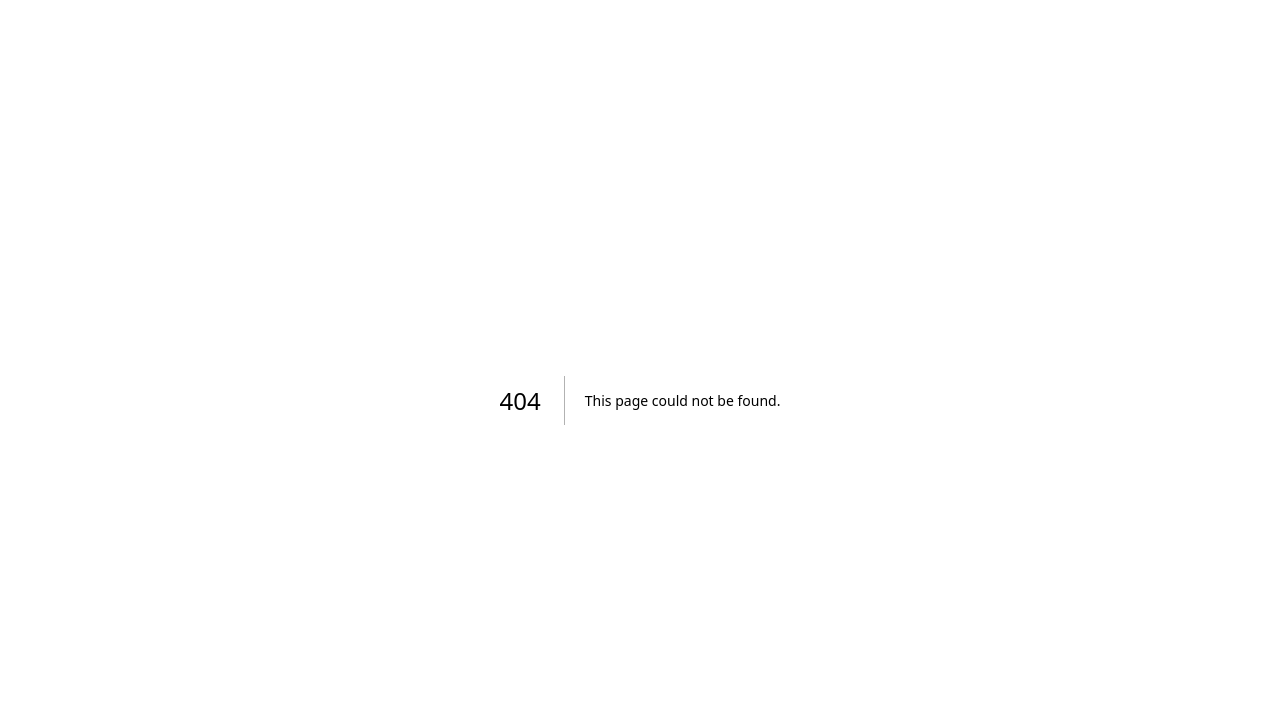
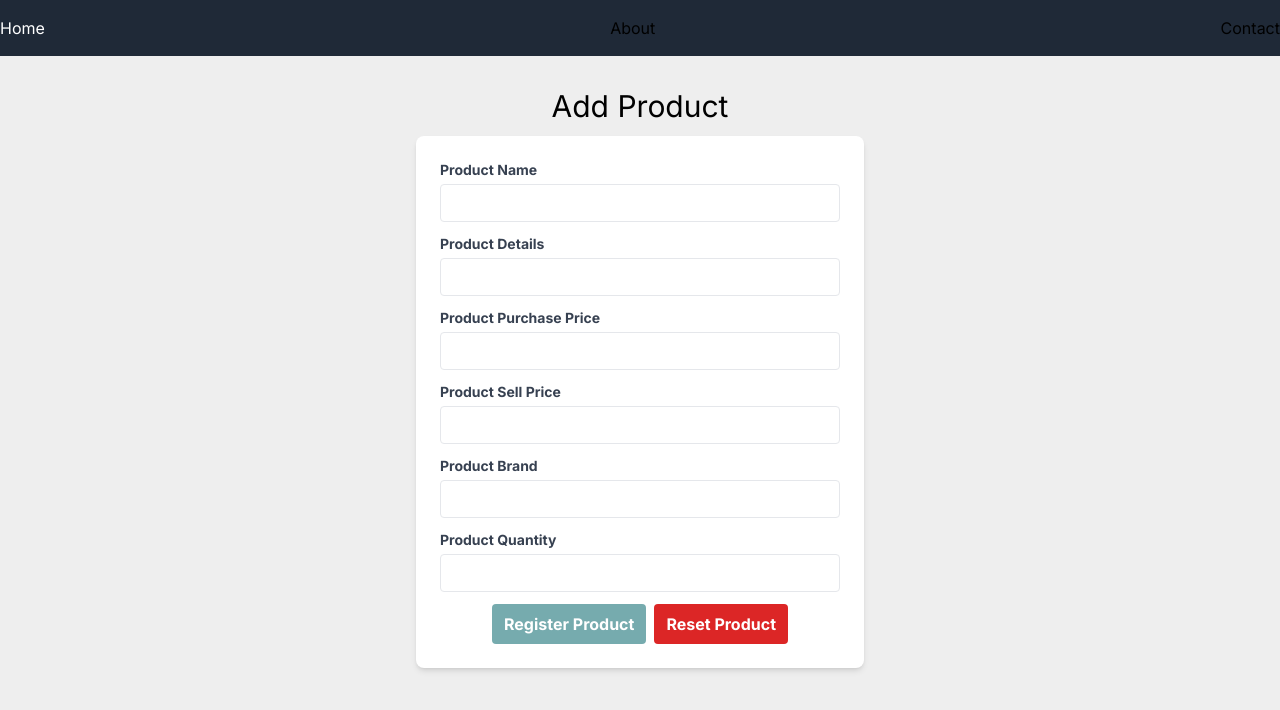
Before and after one commit to safkatms/all-in-one-business-solution, a Next.js app in the folder frontend/: page /InventoryManagement/AddProduct in a window 1280 px wide. Before the commit this address had no page. Shown: the top 710 px of the page. Built offline with nearby package versions, Linux system fonts and the light colour scheme.

Commit message:
addItem+UpdateItem

```diff
--- /dev/null
+++ b/frontend/src/app/InventoryManagement/AddProduct/page.tsx
@@ -0,0 +1,115 @@
+import InventoryProductTable from "@/components/Inventorytable";
+import Header from "@/components/publicheader";
+
+export default function AddProduct() {
+  return (
+    <>
+      <Header />
+      <h1 className="text-3xl text-center mt-8">Add Product</h1>
+      <div className="flex justify-center mt-3">
+        <form className="w-full max-w-md bg-white rounded-lg shadow-md p-6">
+          <div className="mb-3">
+            <label
+              htmlFor="productName"
+              className="block text-gray-700 font-bold mb-1 text-sm"
+            >
+              Product Name
+            </label>
+            <input
+              type="text"
+              name="productName"
+              id="productName"
+              className="appearance-none border rounded w-full py-2 px-3 text-gray-700 leading-tight focus:outline-none focus:shadow-outline"
+            />
+          </div>
+          <div className="mb-3">
+            <label
+              htmlFor="productDetails"
+              className="block text-gray-700 font-bold mb-1 text-sm"
+            >
+              Product Details
+            </label>
+            <input
+              type="text"
+              name="productDetails"
+              id="productDetails"
+              className="appearance-none border rounded w-full py-2 px-3 text-gray-700 leading-tight focus:outline-none focus:shadow-outline"
+            />
+          </div>
+          <div className="mb-3">
+            <label
+              htmlFor="productPurchasePrice"
+              className="block text-gray-700 font-bold mb-1 text-sm"
+            >
+              Product Purchase Price
+            </label>
+            <input
+              type="number"
+              name="productPurchasePrice"
+              id="productPurchasePrice"
+              className="appearance-none border rounded w-full py-2 px-3 text-gray-700 leading-tight focus:outline-none focus:shadow-outline"
+            />
+          </div>
+          <div className="mb-3">
+            <label
+              htmlFor="productSellPrice"
+              className="block text-gray-700 font-bold mb-1 text-sm"
+            >
+              Product Sell Price
+            </label>
+            <input
+              type="number"
+              name="productSellPrice"
+              id="productSellPrice"
+              className="appearance-none border rounded w-full py-2 px-3 text-gray-700 leading-tight focus:outline-none focus:shadow-outline"
+            />
+          </div>
+          <div className="mb-3">
+            <label
+              htmlFor="productBrand"
+              className="block text-gray-700 font-bold mb-1 text-sm"
+            >
+              Product Brand
+            </label>
+            <input
+              type="text"
+              name="productBrand"
+              id="productBrand"
+              className="appearance-none border rounded w-full py-2 px-3 text-gray-700 leading-tight focus:outline-none focus:shadow-outline"
+            />
+          </div>
+          <div className="mb-3">
+            <label
+              htmlFor="productQuantity"
+              className="block text-gray-700 font-bold mb-1 text-sm"
+            >
+              Product Quantity
+            </label>
+            <input
+              type="number"
+              name="productQuantity"
+              id="productQuantity"
+              className="appearance-none border rounded w-full py-2 px-3 text-gray-700 leading-tight focus:outline-none focus:shadow-outline"
+            />
+          </div>
+          <div className="text-center">
+            <button
+              type="submit"
+              className="bg-buttonColor hover:bg-buttonHover text-white font-bold py-2 px-3 rounded focus:outline-none focus:shadow-outline mr-2 w-full sm:w-auto"
+            >
+              Register Product
+            </button>
+            <button
+              type="reset"
+              className="bg-red-600 hover:bg-red-500 text-white font-bold py-2 px-3 rounded focus:outline-none focus:shadow-outline w-full sm:w-auto"
+            >
+              Reset Product
+            </button>
+          </div>
+        </form>
+      </div>
+
+      {/* <InventoryProductTable/> */}
+    </>
+  );
+}
--- /dev/null
+++ b/frontend/src/app/InventoryManagement/UpdateProduct/page.tsx
@@ -0,0 +1,112 @@
+import Header from "@/components/publicheader";
+
+export default function UpdateProduct() {
+  return (
+    <>
+      <Header />
+      <h1 className="text-3xl text-center mt-8">Update Product</h1>
+      <div className="flex justify-center mt-3">
+        <form className="w-full max-w-md bg-white rounded-lg shadow-md p-6">
+          <div className="mb-3">
+            <label
+              htmlFor="productName"
+              className="block text-gray-700 font-bold mb-1 text-sm"
+            >
+              Product Name
+            </label>
+            <input
+              type="text"
+              name="productName"
+              id="productName"
+              className="appearance-none border rounded w-full py-2 px-3 text-gray-700 leading-tight focus:outline-none focus:shadow-outline"
+            />
+          </div>
+          <div className="mb-3">
+            <label
+              htmlFor="productDetails"
+              className="block text-gray-700 font-bold mb-1 text-sm"
+            >
+              Product Details
+            </label>
+            <input
+              type="text"
+              name="productDetails"
+              id="productDetails"
+              className="appearance-none border rounded w-full py-2 px-3 text-gray-700 leading-tight focus:outline-none focus:shadow-outline"
+            />
+          </div>
+          <div className="mb-3">
+            <label
+              htmlFor="productPurchasePrice"
+              className="block text-gray-700 font-bold mb-1 text-sm"
+            >
+              Product Purchase Price
+            </label>
+            <input
+              type="number"
+              name="productPurchasePrice"
+              id="productPurchasePrice"
+              className="appearance-none border rounded w-full py-2 px-3 text-gray-700 leading-tight focus:outline-none focus:shadow-outline"
+            />
+          </div>
+          <div className="mb-3">
+            <label
+              htmlFor="productSellPrice"
+              className="block text-gray-700 font-bold mb-1 text-sm"
+            >
+              Product Sell Price
+            </label>
+            <input
+              type="number"
+              name="productSellPrice"
+              id="productSellPrice"
+              className="appearance-none border rounded w-full py-2 px-3 text-gray-700 leading-tight focus:outline-none focus:shadow-outline"
+            />
+          </div>
+          <div className="mb-3">
+            <label
+              htmlFor="productBrand"
+              className="block text-gray-700 font-bold mb-1 text-sm"
+            >
+              Product Brand
+            </label>
+            <input
+              type="text"
+              name="productBrand"
+              id="productBrand"
+              className="appearance-none border rounded w-full py-2 px-3 text-gray-700 leading-tight focus:outline-none focus:shadow-outline"
+            />
+          </div>
+          <div className="mb-3">
+            <label
+              htmlFor="productQuantity"
+              className="block text-gray-700 font-bold mb-1 text-sm"
+            >
+              Product Quantity
+            </label>
+            <input
+              type="number"
+              name="productQuantity"
+              id="productQuantity"
+              className="appearance-none border rounded w-full py-2 px-3 text-gray-700 leading-tight focus:outline-none focus:shadow-outline"
+            />
+          </div>
+          <div className="text-center">
+            <button
+              type="submit"
+              className="bg-buttonColor hover:bg-buttonHover text-white font-bold py-2 px-3 rounded focus:outline-none focus:shadow-outline mr-2 w-full sm:w-auto"
+            >
+              Update Product
+            </button>
+            <button
+              type="reset"
+              className="bg-red-600 hover:bg-red-500 text-white font-bold py-2 px-3 rounded focus:outline-none focus:shadow-outline w-full sm:w-auto"
+            >
+              Reset Product
+            </button>
+          </div>
+        </form>
+      </div>
+    </>
+  );
+}
--- a/frontend/src/app/globals.css
+++ b/frontend/src/app/globals.css
@@ -3,3 +3,8 @@
 @tailwind base;
 @tailwind components;
 @tailwind utilities;
+
+
+body {
+    background-color: #EEEEEE;
+  }
--- /dev/null
+++ b/frontend/src/components/Inventorytable.tsx
@@ -0,0 +1,29 @@
+
+export default function InventoryProductTable() {
+  return (
+    <>
+      <div className="flex justify-center mt-8">
+        <div className="w-100%">
+          <h1 className="text-2xl text-left mb-2"> All Products:</h1>
+          <table className="min-w-full bg-white rounded-lg overflow-hidden text-sm">
+            <thead className="bg-gray-600 text-white">
+              <tr>
+                <th className="px-4 py-2">ID</th>
+                <th className="px-4 py-2">Product Name</th>
+                <th className="px-4 py-2">Details</th>
+                <th className="px-4 py-2">Purchase Price</th>
+                <th className="px-4 py-2">Sell Price</th>
+                <th className="px-4 py-2">Brand</th>
+                <th className="px-4 py-2">Quantity</th>
+                <th className="px-4 py-2">Action</th>
+              </tr>
+            </thead>
+            <tbody className="text-gray-700">
+
+            </tbody>
+          </table>
+        </div>
+      </div>
+    </>
+  );
+}
--- a/frontend/tailwind.config.ts
+++ b/frontend/tailwind.config.ts
@@ -13,6 +13,10 @@ const config: Config = {
         "gradient-conic":
           "conic-gradient(from 180deg at 50% 50%, var(--tw-gradient-stops))",
       },
+      colors: {
+        buttonColor: "#76ABAE",
+        buttonHover: "#31363F",
+      },
     },
   },
   plugins: [],
```
Also changed, not shown: frontend/src/app/InventoryManagement/page.tsx (added), 1 other file (tests, documents, lock files or other folders).
